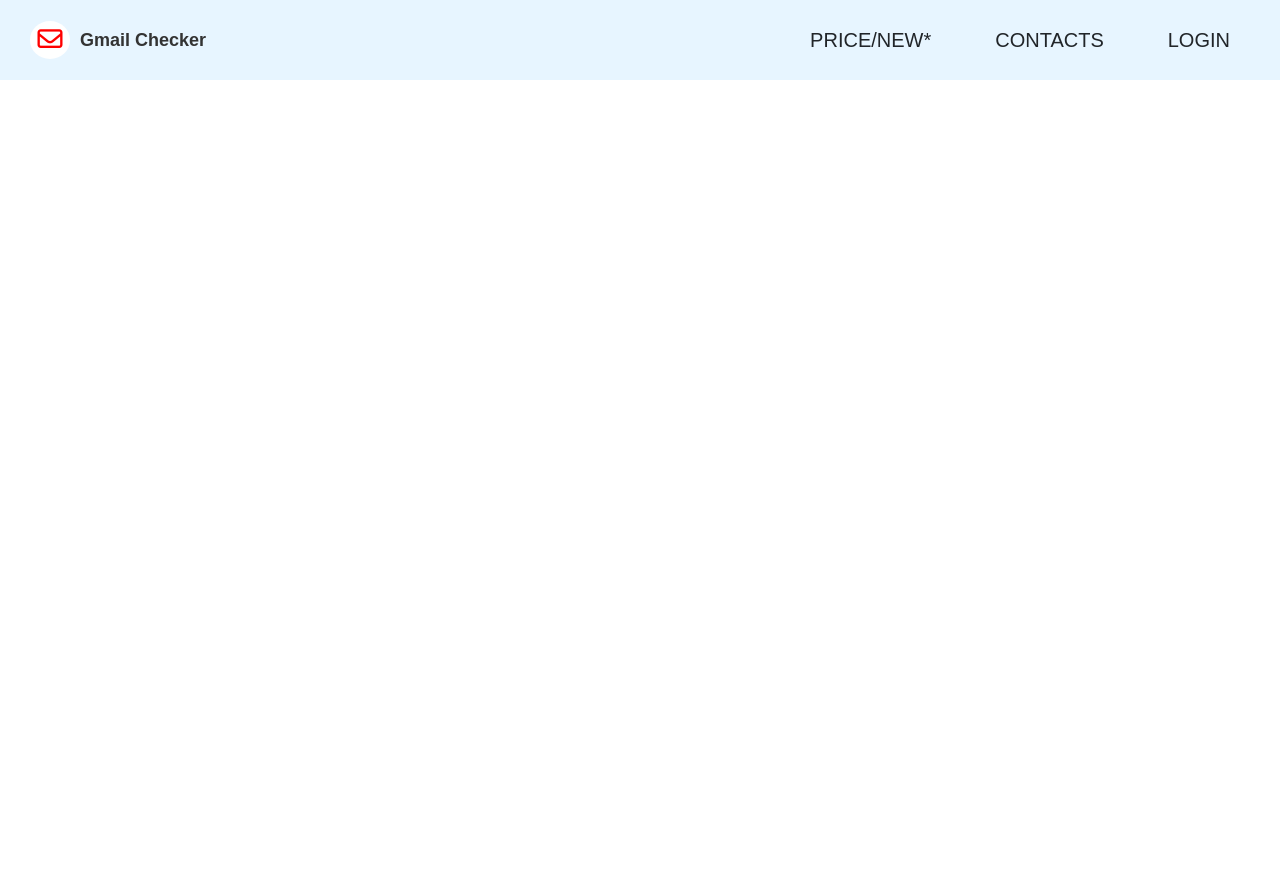
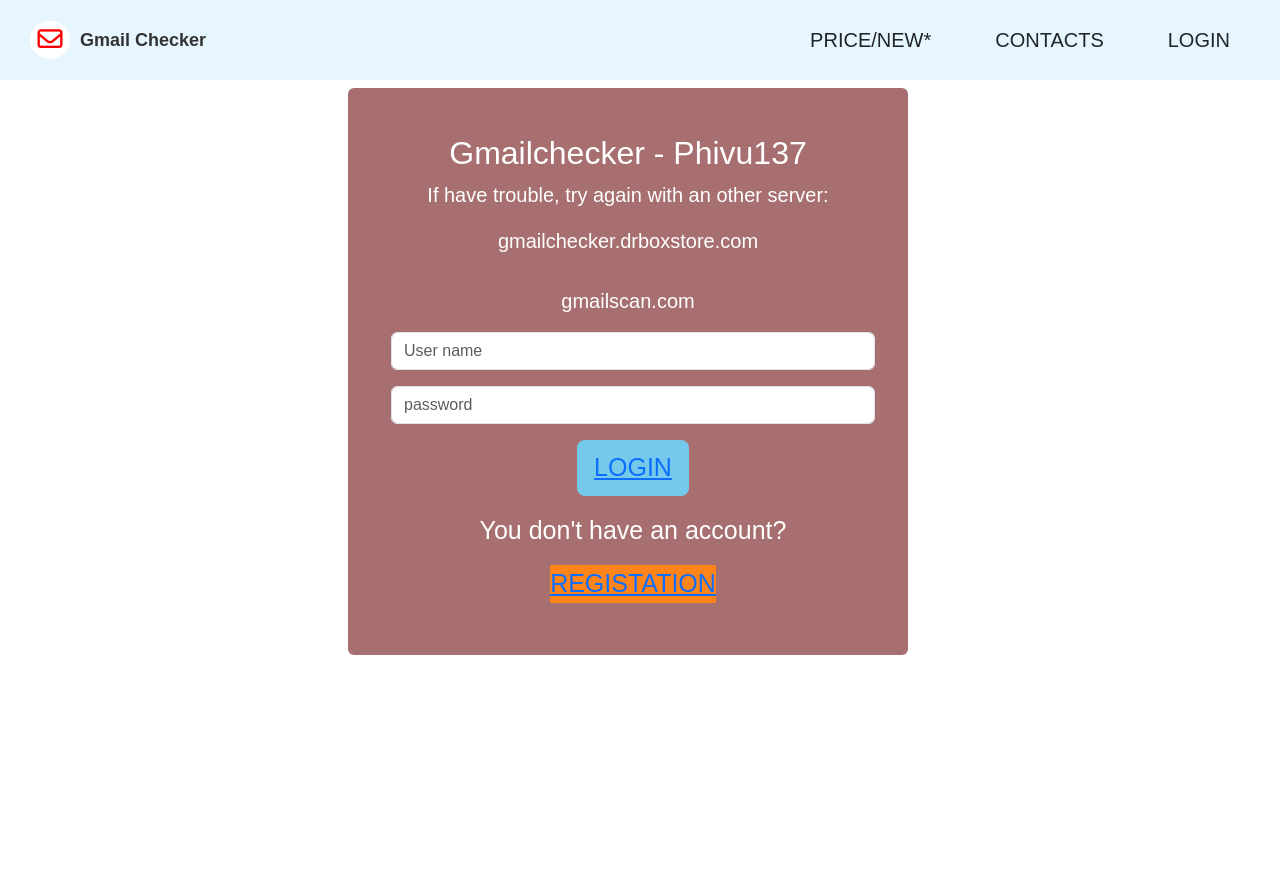
Before and after one commit to anikdey13/Gmail-Checker, a PHP site: page / in a window 1280 px wide. Before the commit the page ends 80 px from the top, so only its background shows below. Run offline with PHP 8.4, Linux system fonts and the light colour scheme; some web fonts are replaced.

Commit message:
login form added

```diff
--- a/Css/style.css
+++ b/Css/style.css
@@ -56,3 +56,55 @@
     color: #212529;
     font-size: 20px;
 }
+
+
+/* Login form Css */
+/* Wrote by robiul */
+
+.main_div {
+    height: 100vh;
+}
+
+.card {
+    border: none;
+    background: #A76F6F;
+    color: #fff;
+    margin-right: 80px;
+    margin-left: 80px;
+}
+
+p {
+    font-size: 20px;
+    font-weight: 500;
+}
+
+.divition {
+    width: 100%;
+    text-align: center;
+    margin: 30px auto 20px;
+}
+
+.divition span {
+    font-size: 25px;
+    font-weight: 500;
+
+}
+
+.my_form {
+    padding: 0px 25px 0px 35px;
+}
+
+button {
+    border: none;
+    direction: none;
+}
+
+.btn {
+    text-decoration: none;
+    /* color: #75CAEB; */
+    background: #75CAEB;
+}
+
+.btn-r {
+    background: #FF851B;
+}
--- a/index.html
+++ b/index.html
@@ -26,5 +26,60 @@
         </nav>
     </header>
 
+
+    <!-- Wrote by Robiul -->
+
+    <section class="login-form">
+        <div class="container">
+            <div class="row w-100 d-flex justify-content-center alin-item-center main_div">
+                <div class="coll-12 py-2 col-md-8 col-xxl-5">
+                    <div class="card py-3 px-2">
+                        <div class="divition">
+                            <div class="row">
+                                <div class="col-12 mx-auto">
+                                    <span class="main_heading">
+                                        <h2>Gmailchecker - Phivu137</h2>
+                                    </span>
+                                    <span>
+                                        <P>If have trouble, try again with an other server:</P>
+                                    </span>
+                                    <span>
+                                        <P>gmailchecker.drboxstore.com <BR></BR>
+                                            gmailscan.com</P>
+                                    </span>
+                                </div>
+                            </div>
+                            <!-- start from  -->
+                            <form class="my_form">
+                                <div class="mb-3">
+                                    <input type="email" class="form-control" id="exampleFormControlInput1"
+                                        placeholder="User name">
+                                </div>
+                                <div class="mb-3">
+                                    <input type="email" class="form-control" id="exampleFormControlInput1"
+                                        placeholder="password">
+                                </div>
+                                <div class="my-3 ">
+                                    <button type="button" class="btn btn-block  btn-lg"><span>
+                                            <a href="#">LOGIN</a>
+                                        </span></button>
+                                </div>
+                                <P><span>You don't have an account?</span></P>
+                                <div class="my-3 ">
+                                    <button type="button" class="btn-r btn-block  btn-lg"><span>
+                                            <a href="#">REGISTATION</a>
+                                        </span></button>
+                                </div>
+
+
+                            </form>
+
+                        </div>
+                    </div>
+                </div>
+            </div>
+        </div>
+    </section>
+
 </body>
 </html>
```
